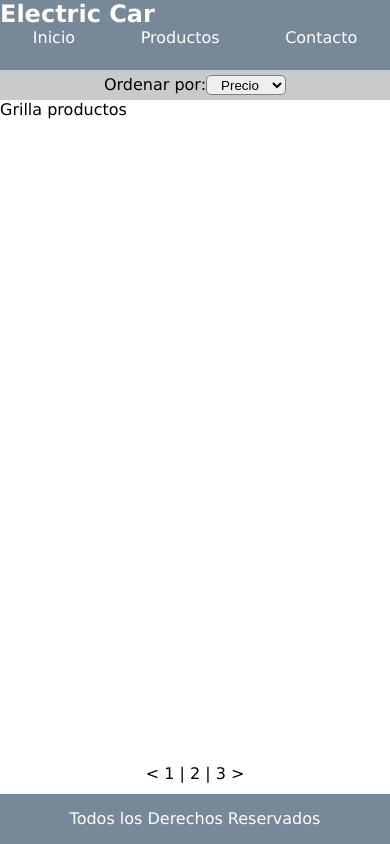
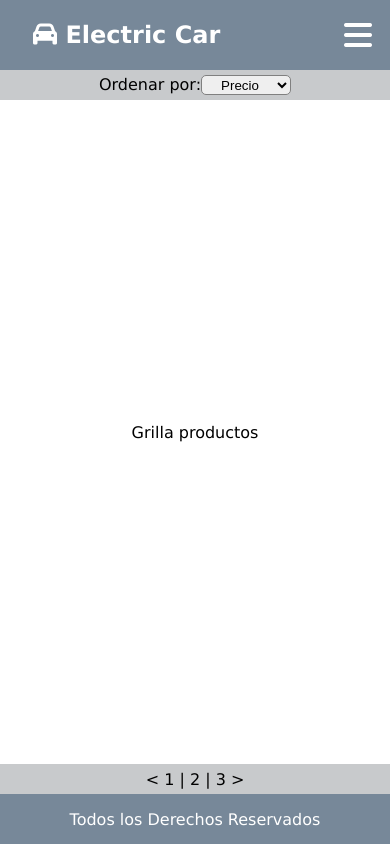
Before and after one commit to rimardev/m2d3-car-store, a plain HTML site: page index.html in a window 390 px wide. Drawn offline with Linux system fonts and the light colour scheme.

Commit message:
vista mobile en progreso

```diff
--- a/assets/css/style.css
+++ b/assets/css/style.css
@@ -17,38 +17,58 @@ body {
   "footer";
   grid-template-rows: 70px 30px 1fr 30px 50px;
 }
+
+/*----------------------------- Encabezado*/
 header {
   background-color: lightslategray;
   color: white;
-}
-
-ul {
   display: flex;
   justify-content: space-around;
+  align-items: center;
 }
-li {
+.navbar-logo {
+  padding: 0px 15px;
+}
+.navbar ul {
+  display: none;
+}
+.navbar li {
   list-style: none;
 }
 
+/*---------------------------------- Filtro*/
 .filtro {
   padding: 5px;
   background-color: rgb(200, 202, 204);
   display: flex;
   justify-content: center;
 }
-select {
-  padding: 0px 10px;
+.filtro select {
+  padding: 0px 15px;
   border-color: gray;
   border-radius: 5px;
 }
 
-.pagina {
-  text-align: center;
+/*------------------------ Grilla de productos*/
+main {
+  display: flex;
+  justify-content: center;
+  align-items: center;
 }
 
+/*-------------------------------- Paginado*/
+.pagina {
+  background-color: rgb(200, 202, 204);
+  display: flex;
+  justify-content: center;
+  align-items: center;
+}
+
+/*-------------------------------- Pie pagina*/
 footer {
   background-color: lightslategray;
   color: white;
-  line-height: 50px;
-  text-align: center;
+  display: flex;
+  justify-content: center;
+  align-items: center;
 }
--- a/index.html
+++ b/index.html
@@ -3,23 +3,28 @@
 <head>
   <meta charset="UTF-8">
   <meta name="viewport" content="width=device-width, initial-scale=1.0">
+  <script src="https://kit.fontawesome.com/cec5ed8149.js" crossorigin="anonymous"></script>
   <link rel="stylesheet" href="./assets/css/style.css">
   <title>Car Store</title>
 </head>
 <body>
   <section class="container">
     <header>
-      <h1>Electric Car</h1>
-      <nav>
+      <h1 class="navbar-logo"><i class="fa-solid fa-car"></i> Electric Car</h1>
+      <nav class="navbar">
         <ul>
           <li>Inicio</li>
-          <li>Productos</li>
+          <li>Catalogo</li>
+          <li>Ofertas</li>
           <li>Contacto</li>
         </ul>
       </nav>
+      <div class="navbar-menu-icon"></div>
+        <i class="fa-solid fa-bars fa-2xl"></i>
+      </div>
     </header>
     <section class="filtro">
-      <p>Ordenar por:</p>
+      <p>Ordenar por: </p>
       <select name="" id="">
         <option value="precio">Precio</option>
         <option value="year">Año</option>
```
